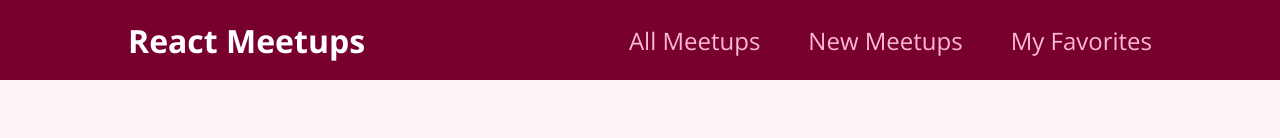
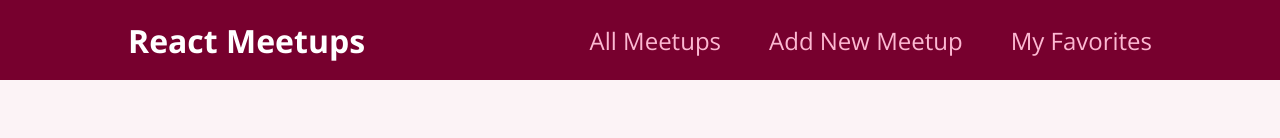
Before and after one commit to daklo91/react-route-practice-daklo, a React (Create React App) app: page / in a window 1280 px wide. Shown: the top 138 px of the page. Built offline with nearby package versions, Linux system fonts and the light colour scheme.

Commit message:
Update path

```diff
--- a/src/App.js
+++ b/src/App.js
@@ -12,7 +12,7 @@ function App() {
         <Route path="/" exact>
           <AllMeetupsPage />
         </Route>
-        <Route path="/new-meetups">
+        <Route path="/new-meetup">
           <NewMeetupsPage />
         </Route>
         <Route path="/favorites">
--- a/src/components/layout/MainNavigation.js
+++ b/src/components/layout/MainNavigation.js
@@ -11,7 +11,7 @@ function MainNavigation() {
           <Link to="/">All Meetups</Link>
         </li>
         <li>
-          <Link to="/new-meetups">New Meetups</Link>
+          <Link to="/new-meetup">Add New Meetup</Link>
         </li>
         <li>
           <Link to="/favorites">My Favorites</Link>
```
